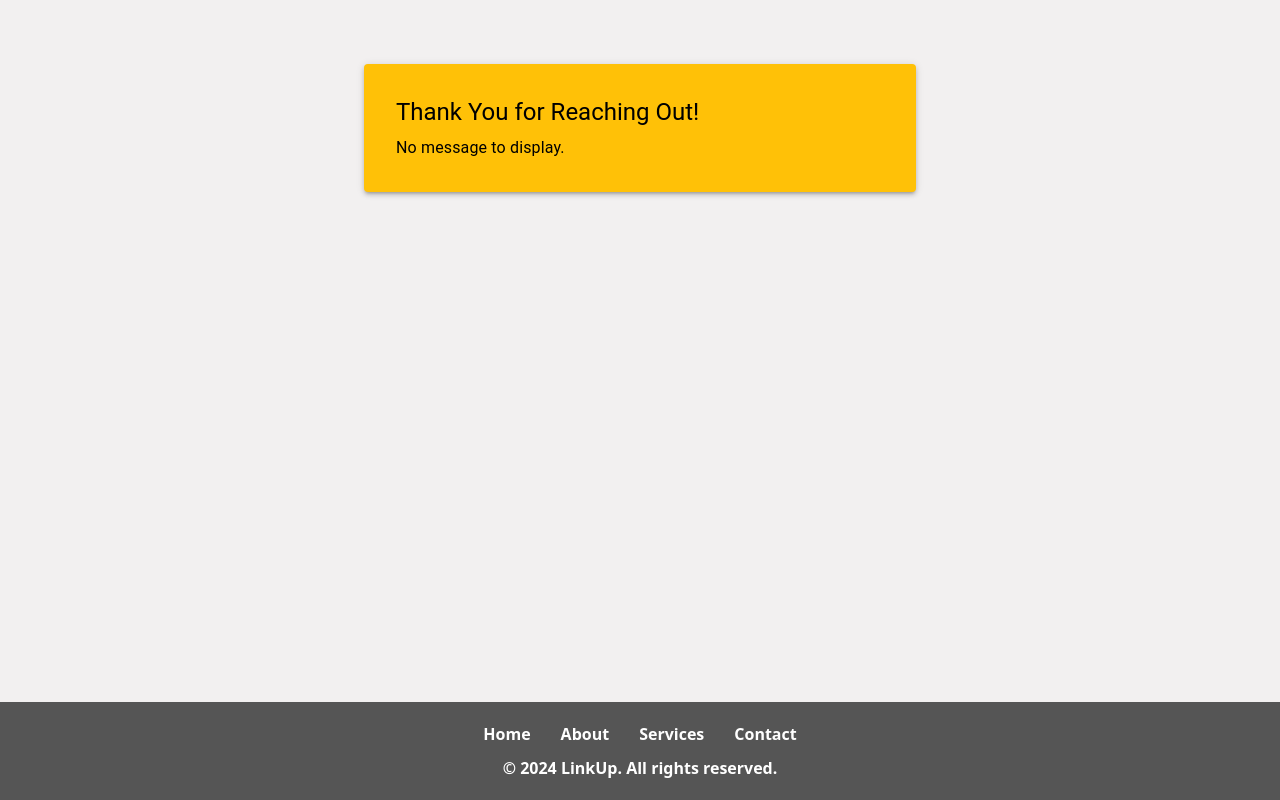
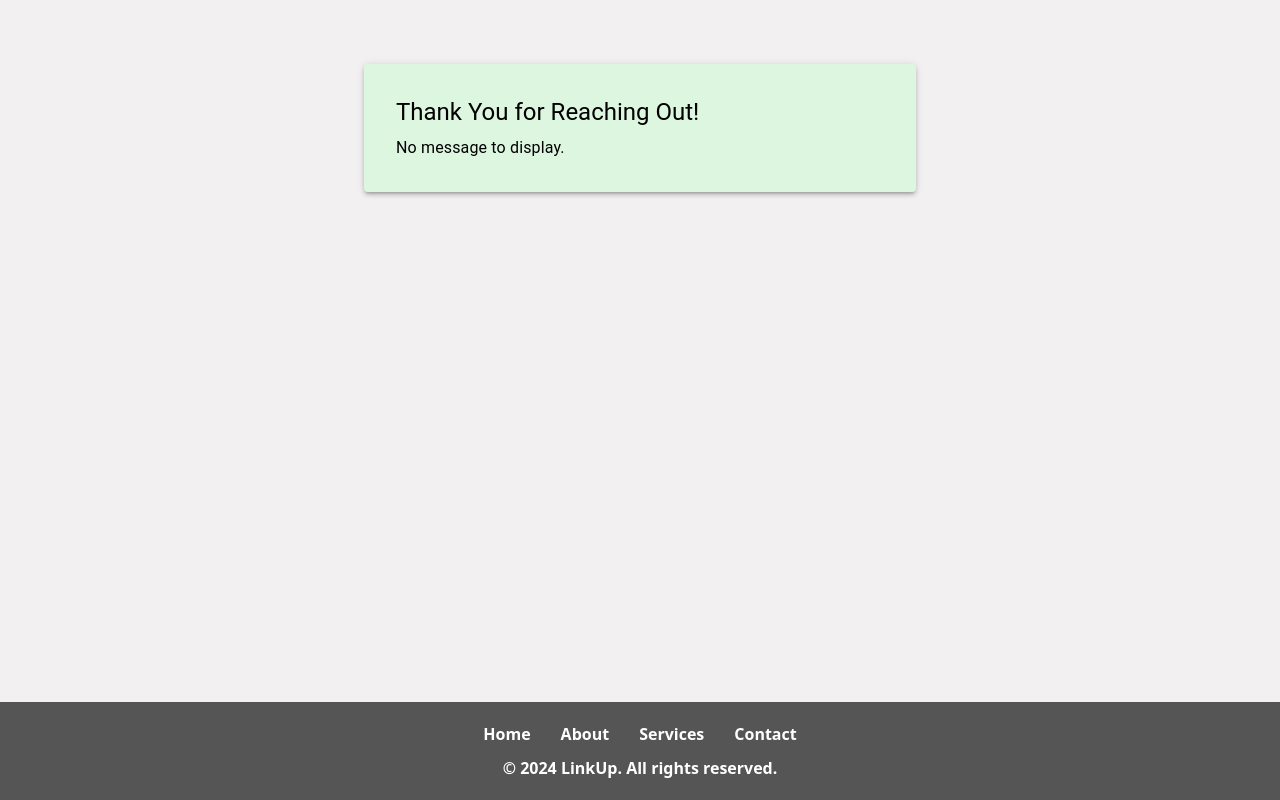
Before and after one commit to mustafataha5/LinkUp, a React (Vite) app in the folder client/: page /contact/response in a window 1280 px wide. Built offline with nearby package versions, Linux system fonts and the light colour scheme; no server answers; what react-swipeable-views-utils would draw is missing.

Commit message:
Edit contact us and friend page

```diff
--- a/client/src/components/ContactResponse.jsx
+++ b/client/src/components/ContactResponse.jsx
@@ -11,7 +11,7 @@ function ContactResponse({ acknowledgmentMessage }) {
             elevation={3}
             sx={{
               padding: 4,
-            backgroundColor: '#FFC107',
+              backgroundColor: '#ddf6e0',
               color: 'black'
             }}
           >
--- a/client/src/components/ContactUsForm.jsx
+++ b/client/src/components/ContactUsForm.jsx
@@ -17,7 +17,7 @@ function ContactUsForm({ setAcknowledgmentMessage }) {
 
   const handleSubmit = (e) => {
     e.preventDefault();
-    const message = `Dear ${formData.name},\n\nThank you for contacting us! We have received your message and are reviewing your inquiry. One of our team members will get back to you as soon as possible.\n\nThank you for your patience and for reaching out to us!\n\nBest regards,\nThe LinkUp`;
+    const message = `Dear ${formData.name},\n\nThank you for contacting us! We have received your message and are reviewing your inquiry. One of our team members will get back to you as soon as possible.\n\nThank you for your patience and for reaching out to us!\n\nBest regards,\nThe LinkUp Team.`;
 
     setAcknowledgmentMessage(message);
     setFormData({ name: '', email: '', message: '' }); // Reset the form
@@ -30,7 +30,7 @@ function ContactUsForm({ setAcknowledgmentMessage }) {
         <Box
           component="form"
           onSubmit={handleSubmit}
-        sx={{ mt: 4, display: 'flex', flexDirection: 'column', gap: 2, height:'75%' }}
+          sx={{ mt: 4, display: 'flex', flexDirection: 'column', gap: 2, height: '75%' }}
         >
           <Typography
             variant="h1"
@@ -76,7 +76,7 @@ function ContactUsForm({ setAcknowledgmentMessage }) {
 
       </Container>
 
-    <Footer/>
+      <Footer />
     </>
   );
 }
--- a/client/src/views/FriendPage.jsx
+++ b/client/src/views/FriendPage.jsx
@@ -124,7 +124,7 @@ function BasicTabs() {
                     <Tab label="Suggestion" {...a11yProps(2)} />
                 </Tabs>
             </Box>
-            <Grid sx={{ border: '1px solid #777', margin: '9px', borderRadius: '10px' }}>
+            <Grid sx={{ border: '1px solid #777', margin: '9px', borderRadius: '10px', backgroundColor: 'white' }}>
                 <CustomTabPanel value={value} index={0}>
                     <UserList onClickTab={delFollow} initialUsers={users} index={0} />
                 </CustomTabPanel>
```
Lines whose indentation alone changed are shown as unchanged.
